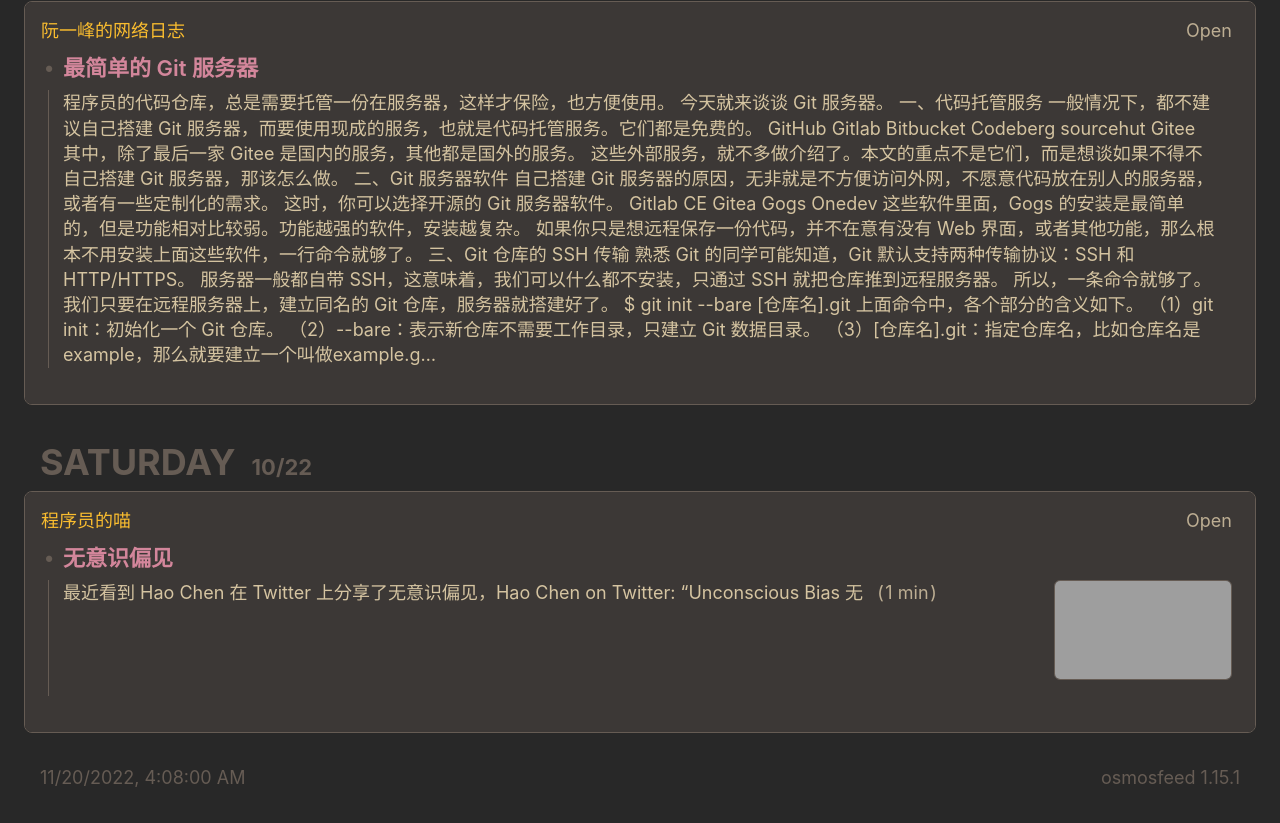
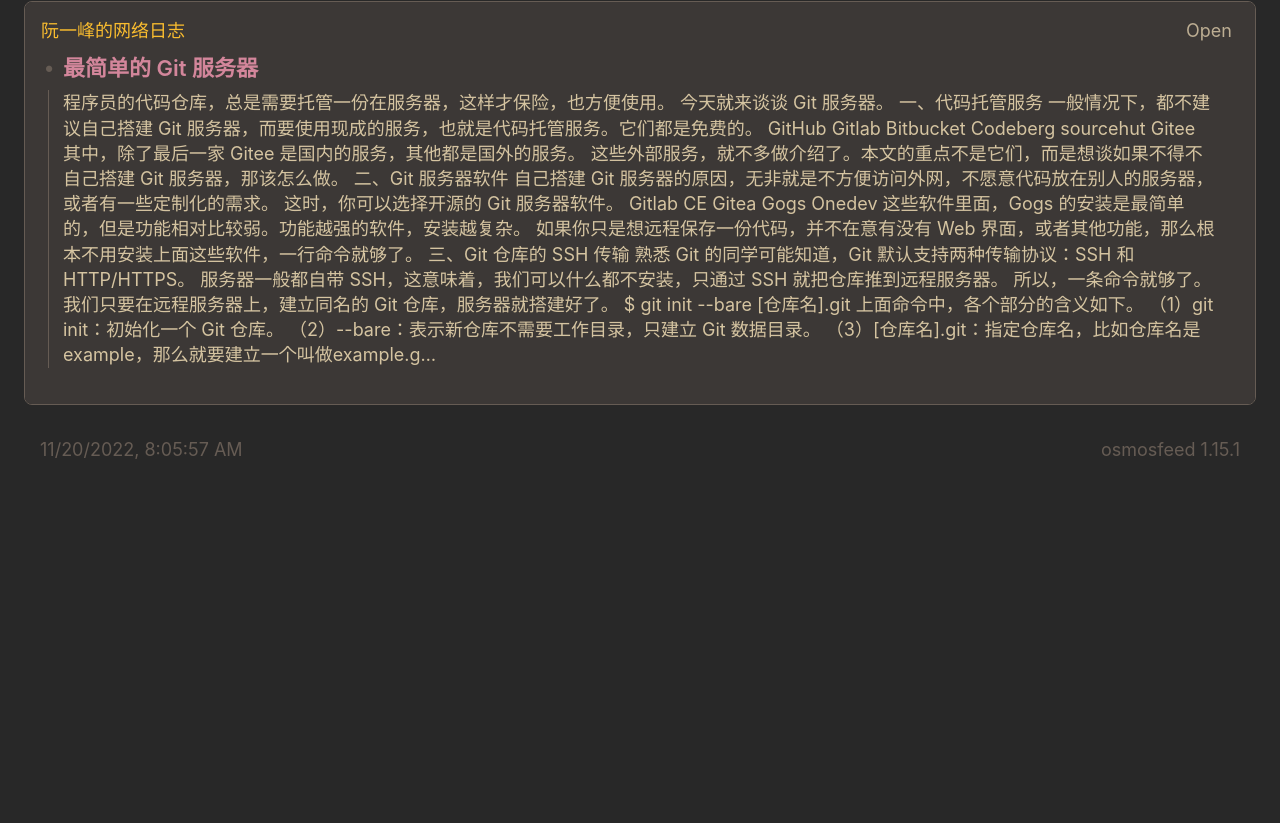
Before and after one commit to Akagi201/rss, a plain HTML site: page index.html in a window 1280 px wide. Shown: the part 3728-4551 px from the top of the page. After the commit the page ends 4222 px from the top, so only its background shows below. Drawn offline with Linux system fonts and the light colour scheme; grey boxes are pictures that could not be loaded.

Commit message:
deploy: 2641e4af1d81fb30f7d4445a1568bece9a4a92d1

```diff
--- a/index.html
+++ b/index.html
@@ -646,58 +646,10 @@ $ git init --bare [仓库名].git
             </li>
         </ul>
       </section>
-      <section class="daily-content js-toggle-accordions-scope">
-        <h2 class="daily-heading">
-          <button
-            class="daily-heading-toggle"
-            data-action="toggle-accordions"
-            title="Click to toggle the day, Ctrl + click to toggle all."
-          >
-            <time class="daily-heading-toggle__weekday js-offset-weekday" data-offset-date=2022-10-22 datetime="2022-10-21T19:50:07.000Z">2022-10-22</time>
-            <time class="daily-heading-toggle__date js-offset-date" data-offset-date=2022-10-22 datetime="2022-10-21T19:50:07.000Z"></time>
-          </button>
-        </h2>
-        <ul class="sources card">
-            <li class="card__section">
-              <section class="js-toggle-accordions-scope">
-                <h3 class="source-heading">
-                  <button
-                    class="source-heading__name"
-                    data-action="toggle-accordions"
-                    title="Click to toggle the source, Ctrl + click to toggle all."
-                  >程序员的喵</button>
-                  <a class="source-heading__link" href="/atom.xml">Open</a>
-                </h3>
-                <section class="articles-per-source">
-                    <article>
-                      <details
-                        class="article-expander"
-                        data-action="toggle-native-accordion"
-                        data-accordion-key="http://catcoding.me/p/unconscious-bias/"
-                        open
-                      >
-                        <summary class="article-expander__title">无意识偏见</summary>
-                        <a class="article-summary-link article-summary-box-outer" href="http://catcoding.me/p/unconscious-bias/">
-                          <div class="article-summary-box-inner media-object">
-                              <img src=" http://catcoding.me/css/images/logo.png " loading="lazy" class="media-object__media article-image" />
-                            <span class="media-object__text">
-                              <span>最近看到 Hao Chen 在 Twitter 上分享了无意识偏见，Hao Chen on Twitter: “Unconscious Bias 无</span>
-                                &ensp;<span class="article-reading-time">(&hairsp;1
-                                  min&hairsp;)</span>
-                            </span>
-                          </div>
-                        </a>
-                      </details>
-                    </article>
-                </section>
-              </section>
-            </li>
-        </ul>
-      </section>
 
     <footer>
-      <a class="footer-link" href="https://github.com/Akagi201/rss/actions/runs/3506399179">
-        <time id="build-timestamp" datetime="2022-11-20T04:08:00.242Z">2022-11-20T04:08:00.242Z</time>
+      <a class="footer-link" href="https://github.com/Akagi201/rss/actions/runs/3507095384">
+        <time id="build-timestamp" datetime="2022-11-20T08:05:57.691Z">2022-11-20T08:05:57.691Z</time>
       </a>
       <a class="footer-link" href="https://github.com/osmoscraft/osmosfeed">osmosfeed 1.15.1</a>
     </footer>
```
Also changed, not shown: cache.json (+1 -12 lines), 1 other file.
